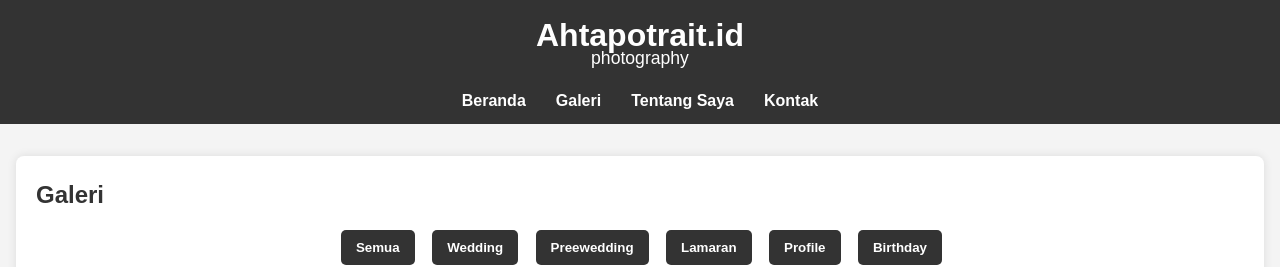
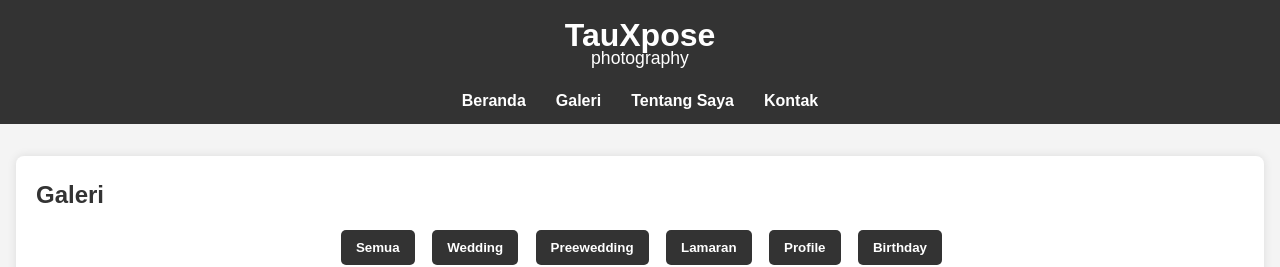
Before and after one commit to AhmadTaufik24/ahtapotraid.id, a plain HTML site: page gallery.html in a window 1280 px wide. Shown: the top 267 px of the page. Drawn offline with Linux system fonts and the light colour scheme.

Commit message:
Update gallery.html

```diff
--- a/gallery.html
+++ b/gallery.html
@@ -3,12 +3,12 @@
 <head>
   <meta charset="UTF-8">
   <meta name="viewport" content="width=device-width, initial-scale=1.0">
-  <title>Galeri Fotografi</title>
+  <title>Gallery Fotografi</title>
   <link rel="stylesheet" href="styles.css">
 </head>
 <body>
   <header>
-    <h1>Ahtapotrait.id</h1>
+    <h1>TauXpose</h1>
 <p class="photography">photography</p>
     <nav>
       <ul>
```
